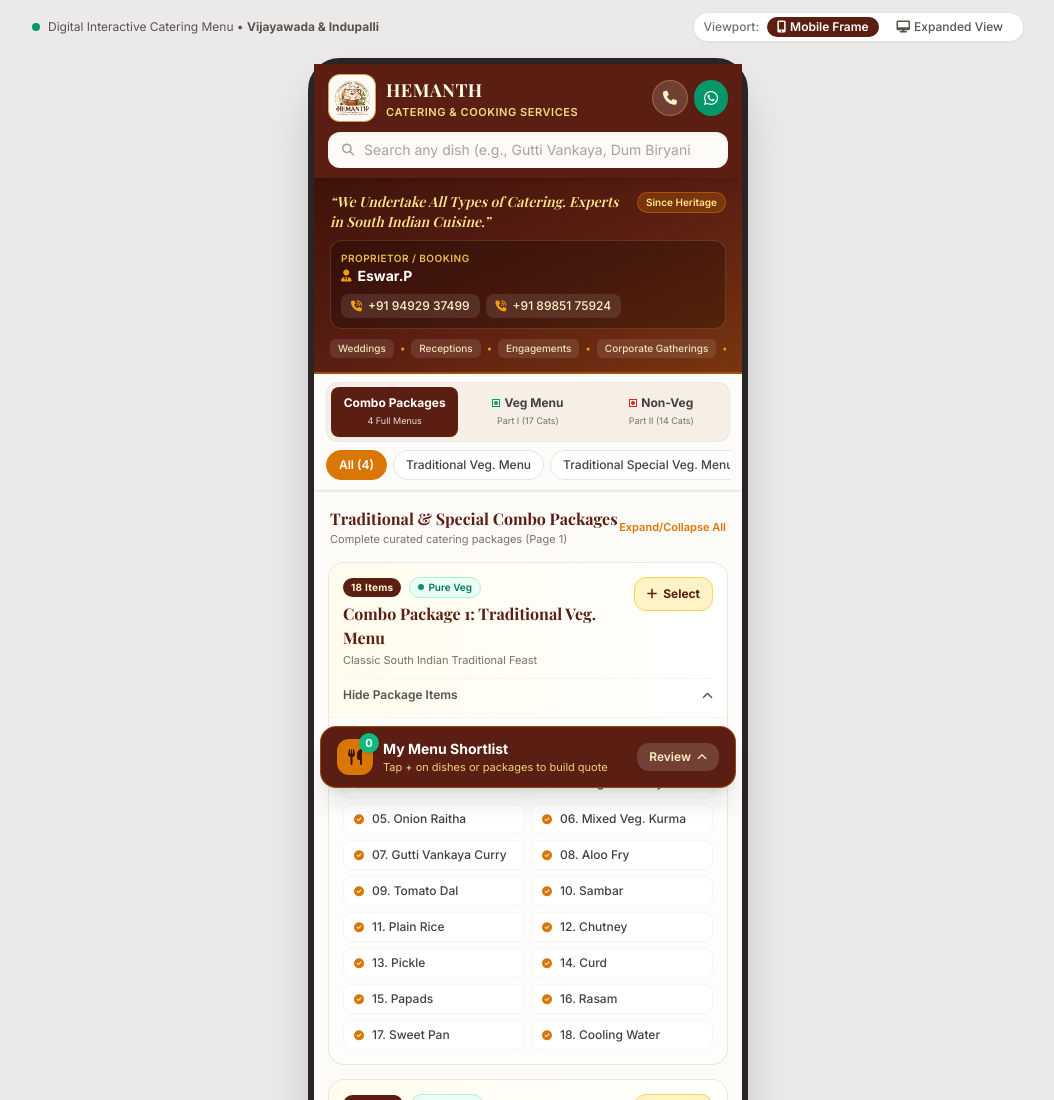
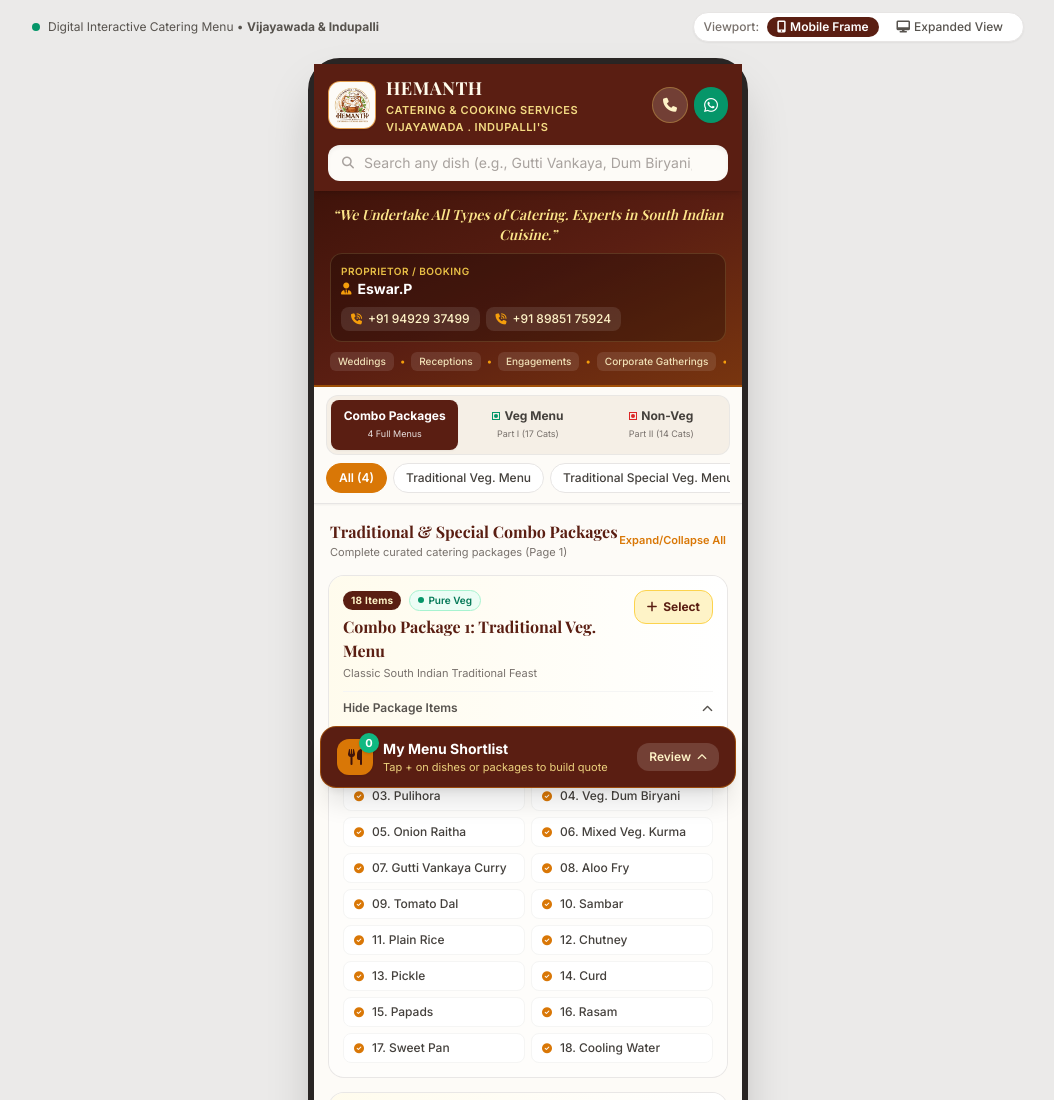
Before and after one commit to varma92/Hemanth, a plain HTML site: page index.html in a window 1280 px wide. Shown: the top 1100 px of the page, without its empty margins (112-1166 px from the left). Drawn offline with nearby package versions, Linux system fonts and the light colour scheme; a web font is replaced by a local one.

Commit message:
Add files via upload

```diff
--- a/index.html
+++ b/index.html
@@ -91,7 +91,7 @@
         <div class="flex items-center gap-2.5 min-w-0">
           <div class="w-11 h-11 sm:w-12 sm:h-12 rounded-xl bg-parchment p-1 border border-saffron/70 flex items-center justify-center shrink-0 shadow-sm overflow-hidden">
             <img
-              src="assets/Hemanth.png"
+              src="assets\Hemanth.png"
               alt="Hemanth Catering & Cooking Services Logo"
               class="w-full h-full object-contain"
               onerror="this.onerror=null;this.src='https://placehold.co/96x96/FDFBF7/5A1E12?text=HC';"
@@ -103,6 +103,9 @@
             </h1>
             <p class="text-[10px] sm:text-[11px] font-semibold uppercase tracking-wider text-amber-200/95 truncate">
               Catering &amp; Cooking Services
+            </p>
+			 <p class="text-[10px] sm:text-[11px] font-semibold uppercase tracking-wider text-amber-200/95 truncate">
+              Vijayawada . Indupalli's
             </p>
           </div>
         </div>
@@ -145,14 +148,9 @@
     <!-- HERO BANNER: Tagline, Contact & Occasions -->
     <section id="heroBanner" class="bg-gradient-to-br from-terracotta-dark via-terracotta to-amber-900 text-amber-50 px-4 py-3.5 border-b-2 border-saffron/60">
       <div class="flex flex-col gap-2">
-        <div class="flex items-start justify-between gap-2">
-          <p class="font-serif italic text-xs sm:text-sm text-amber-200 leading-snug">
-            “We Undertake All Types of Catering. Experts in South Indian Cuisine.”
-          </p>
-          <span class="shrink-0 px-2 py-0.5 rounded-full bg-saffron/25 border border-saffron/50 text-[10px] font-semibold text-amber-200">
-            Since Heritage
-          </span>
-        </div>
+        <p class="font-serif italic text-xs sm:text-sm text-amber-200 leading-snug text-center">
+          “We Undertake All Types of Catering. Experts in South Indian Cuisine.”
+        </p>
 
         <!-- Contact Strip for Eswar.P -->
         <div class="bg-black/25 rounded-xl p-2.5 border border-amber-200/15 flex flex-wrap items-center justify-between gap-2">
```
